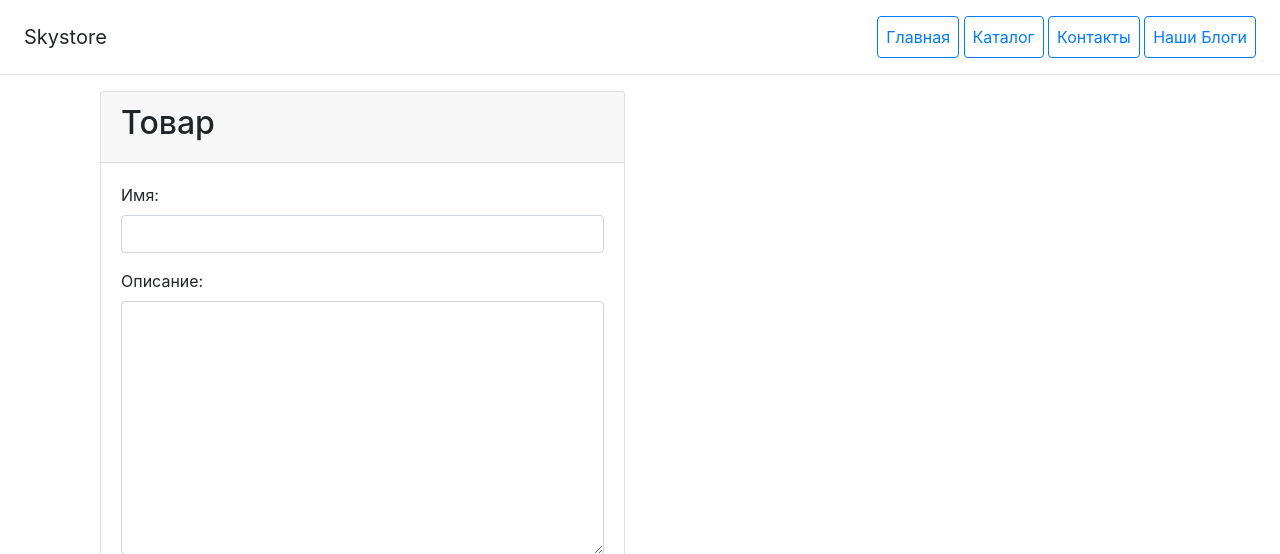
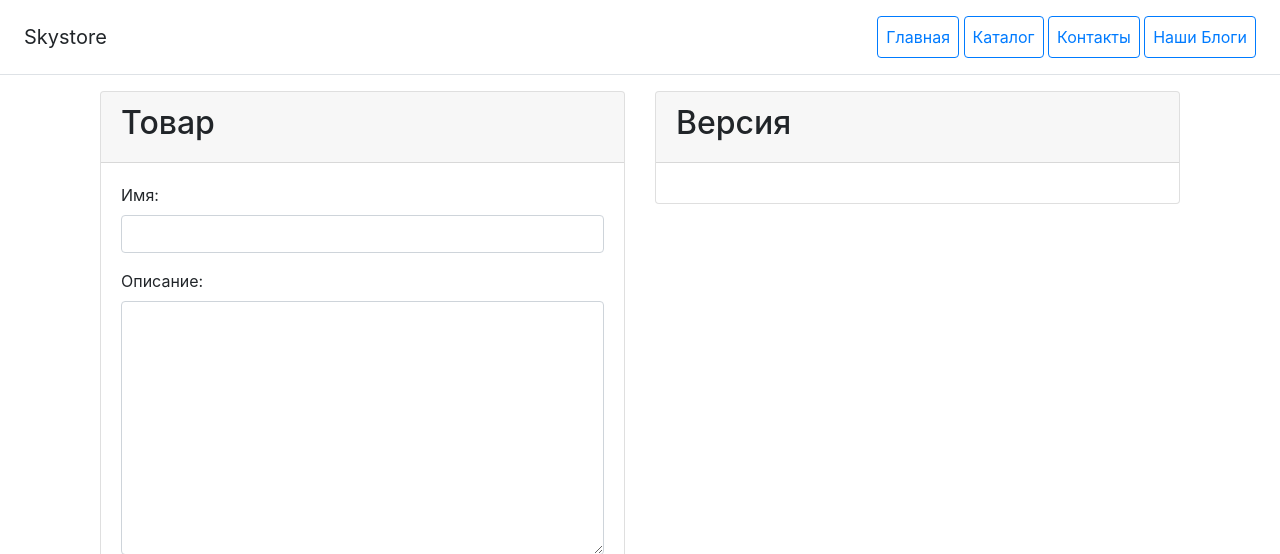
Before and after one commit to LazyCatWithPC/django_project_hw, a Django app: page /products/create/ in a window 1280 px wide. Shown: the top 554 px of the page. Run offline with Django 5.2, Linux system fonts and the light colour scheme; tables that the repository leaves empty hold one stand-in row (values such as "Sample post"); some libraries are stand-ins or nearby versions.

Commit message:
hw_6, fix 2

```diff
--- a/shop/forms.py
+++ b/shop/forms.py
@@ -28,7 +28,7 @@ class ProductForm(forms.ModelForm):
         cleaned_data = self.cleaned_data['description']
 
         for word in block_words:
-            if word.lower() in cleaned_data.lower():
+            if word in cleaned_data.lower():
                 raise forms.ValidationError("Недопустимое описание.")
 
         return cleaned_data
--- a/shop/templates/shop/product_form.html
+++ b/shop/templates/shop/product_form.html
@@ -17,6 +17,19 @@
                     </div>
                 </div>
             </div>
+            <div class="col-6">
+                <div class="card">
+                    <div class="card-header">
+                        <h2>Версия</h2>
+                    </div>
+                    <div class="card-body">
+                        {{ formset.management_form }}
+                        {% for form in formset.forms %}
+                            {{ form.as_p }}
+                        {% endfor %}
+                    </div>
+                </div>
+            </div>
         </div>
     </form>
 </div>
--- a/shop/views.py
+++ b/shop/views.py
@@ -48,7 +48,7 @@ class ProductsUpdateView(UpdateView):
 
     def form_valid(self, form):
         formset = self.get_context_data()['formset']
-        self.object = form.save
+        self.object = form.save()
 
         if formset.is_valid():
             formset.instance = self.object
```
Also changed, not shown: shop/models.py (line endings or trailing spaces).
